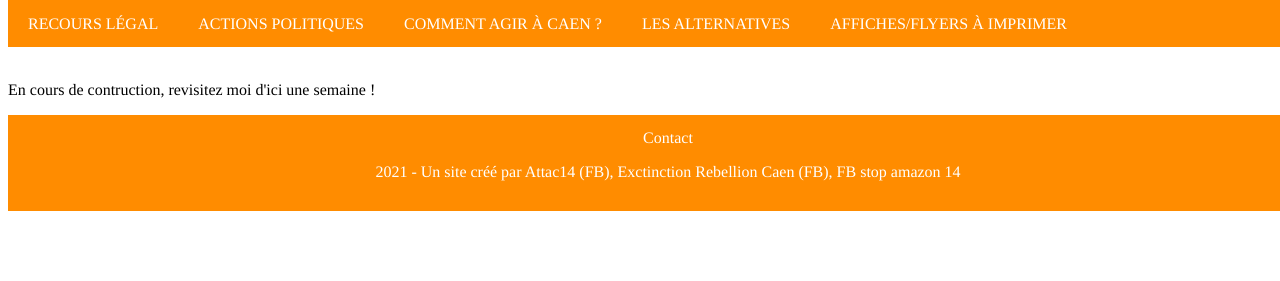
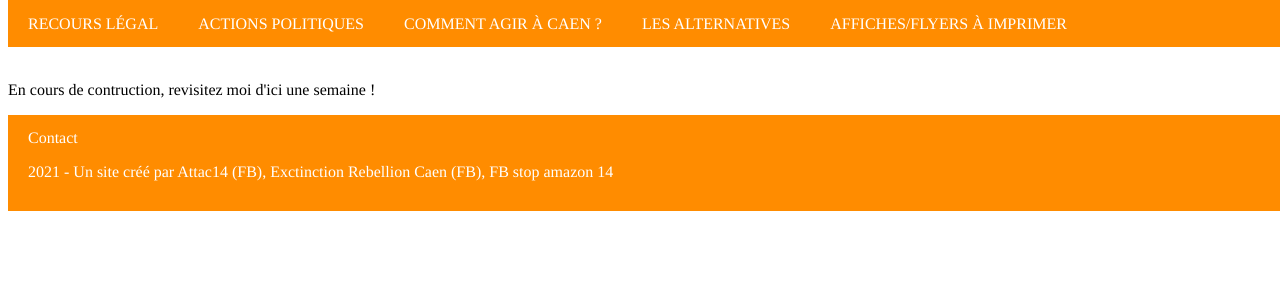
Before and after one commit to stopamazon14/stopamazon14.github.io, a PHP site: page /PagesWeb/agir.html in a window 1280 px wide; the page is wider, and only the part inside the window is pictured. Shown: the part 289-570 px from the top of that part. Run offline with PHP 8.4, Linux system fonts and the light colour scheme.

Commit message:
Update CSS_layout.css

```diff
--- a/style_css/CSS_layout.css
+++ b/style_css/CSS_layout.css
@@ -41,8 +41,6 @@ body {
   text-align: left;
   background-color: DarkOrange;
   color: white;
-  text-align: center;
-  float: left;
   width: 100%;
 }
 
```
